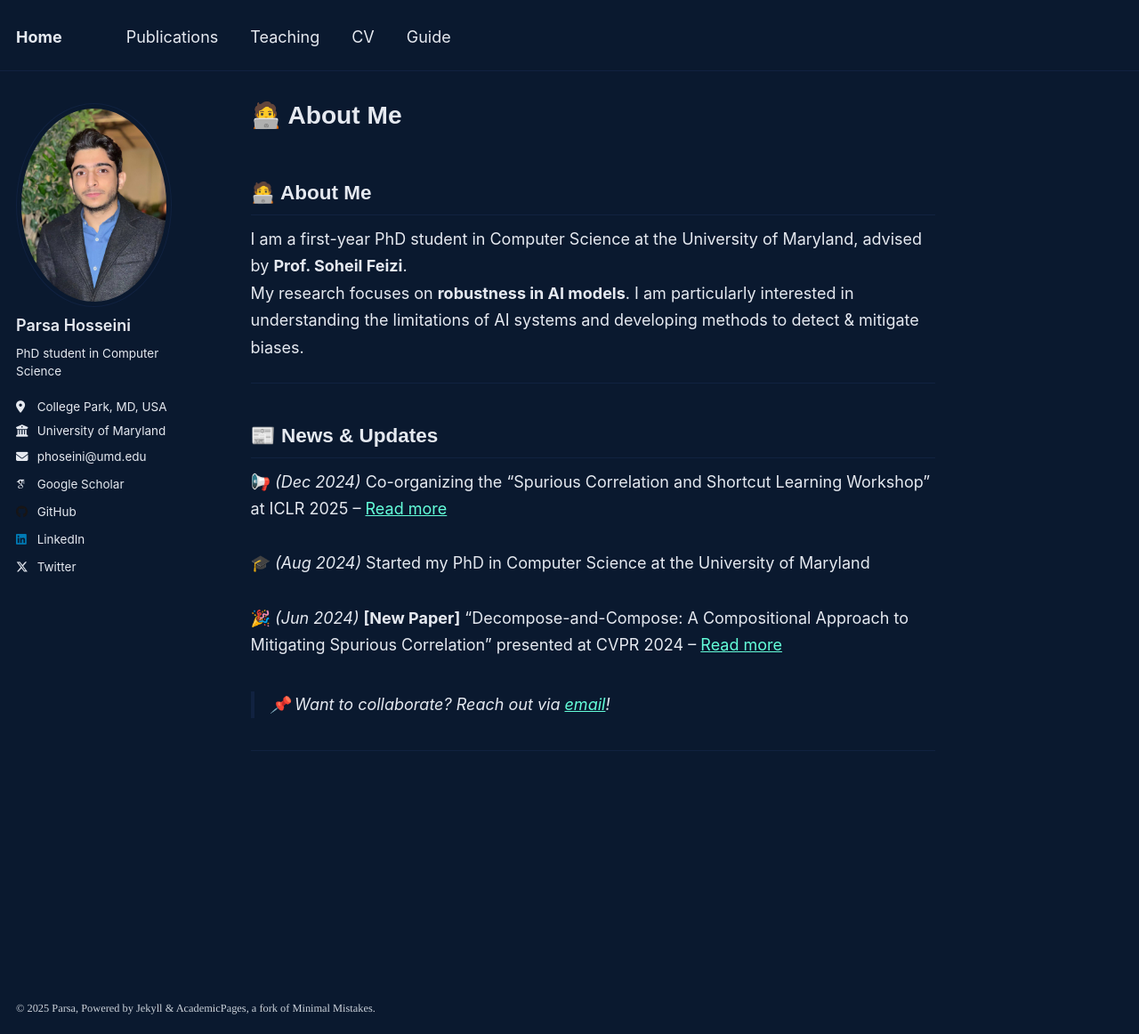
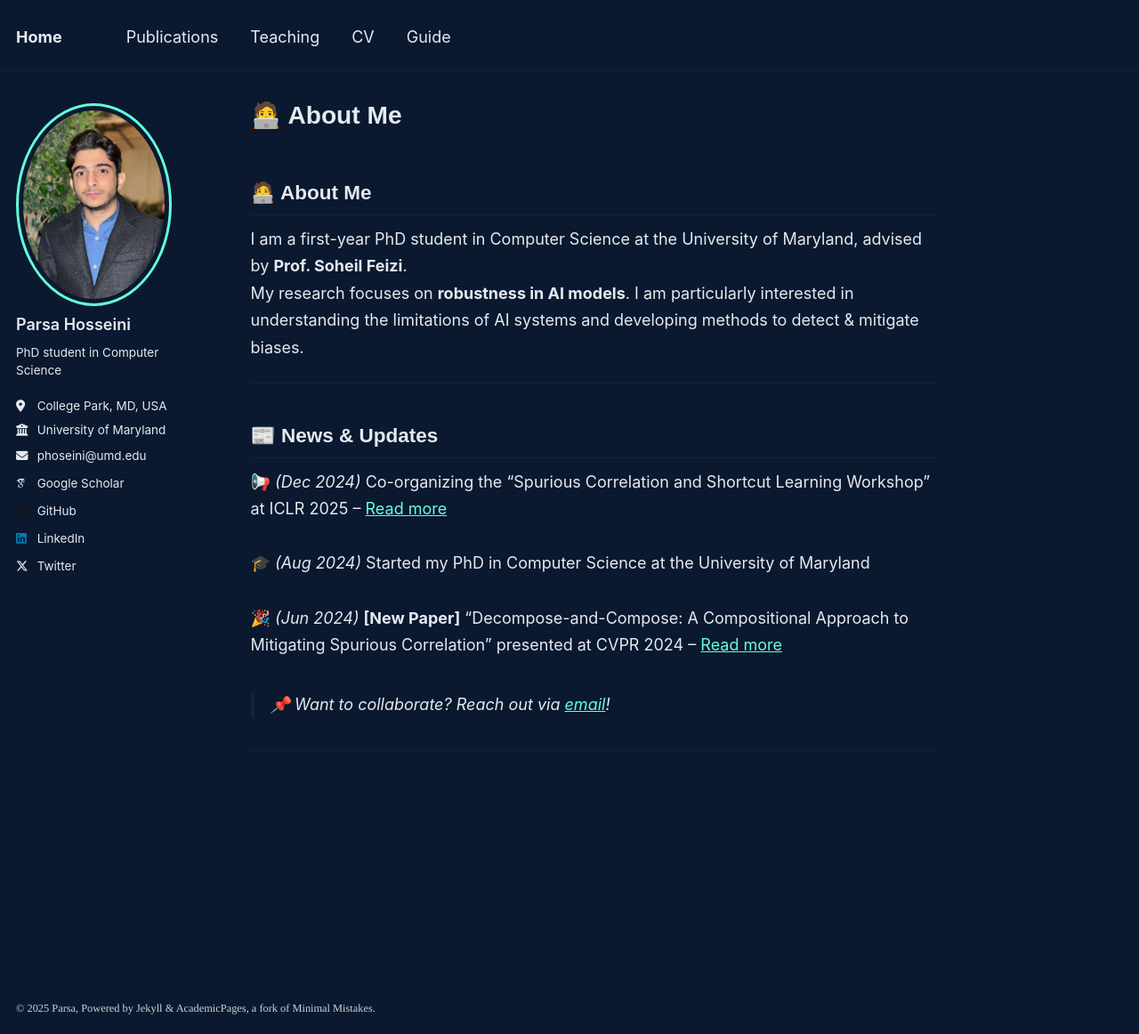
Before and after one commit to sudoparsa/sudoparsa.github.io, a Jekyll site: the page built from _pages/about.md, in a window 1280 px wide and 1162 px high. Shown: the whole window at 89% size. Built offline with Jekyll 4.4.1, drawn with Linux system fonts in a browser that asks for light colours; some web fonts are replaced; our own code applies the rules of GitHub Pages for plain Markdown files.

Commit message:
Update _sidebar.scss

```diff
--- a/_sass/layout/_sidebar.scss
+++ b/_sass/layout/_sidebar.scss
@@ -96,10 +96,12 @@
   img {
     max-width: 175px;
     border-radius: 50%;
+   border: 3px solid #64ffda; /* Adds a cool neon border */
 
     @include breakpoint($large) {
       padding: 5px;
-      border: 1px solid var(--global-border-color);
+      //border: 1px solid var(--global-border-color);
+      border: 3px solid #64ffda; /* Adds a cool neon border */
     }
   }
 }
@@ -190,11 +192,11 @@
   position: absolute;
   right: 0;
   margin-top: 15px;
-  padding: 20px;
+  padding: 10px;
   list-style-type: none;
   border: 1px solid var(--global-border-color);
-  border-radius: 10px;
-  background: linear-gradient(135deg, #0a192f, #112240);
+  border-radius: $border-radius;
+  background: var(--global-bg-color);
   z-index: -1;
   box-shadow: 0 0 10px rgba(#000, 0.25);
   cursor: default;
```
